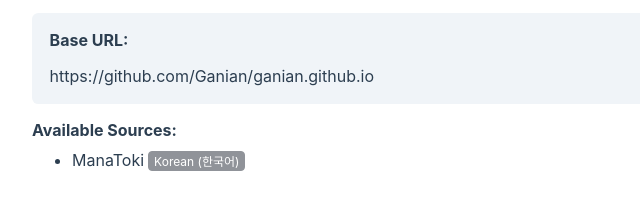
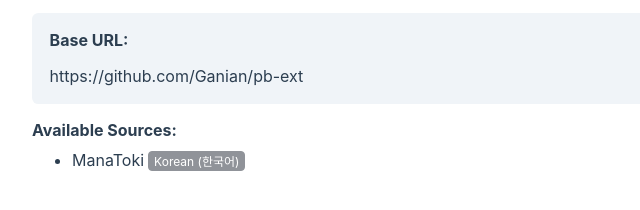
Before and after one commit to Ganian/ganian.github.io, a plain HTML site: page index.html in a window 1280 px wide. Shown: the part 472-682 px from the top of the page, 148-788 px from the left. Drawn offline with Linux system fonts and the light colour scheme.

Commit message:
Update index.html

```diff
--- a/index.html
+++ b/index.html
@@ -1,4 +1,4 @@
-<!DOCTYPE html><html lang="en"><head><meta name="robots" content="noindex"><meta charset="utf-8"><link rel="icon" href="https://paperback.moe/icons/logo-alt.svg"><title></title></head><body><header><img class="icon" src="https://paperback.moe/icons/logo-alt.svg" alt="Repository logo"><h1></h1><p class="pageDescription">A Paperback extensions repository</p><a class="addToPaperbackButton" href="paperback://addRepo?displayName=undefined&amp;url=https%3A%2F%2Fgithub.com%2FGanian%2Fganian.github.io">Add to Paperback</a></header><div class="content"><p id="repositoryDescription">The default source for Paperback, MangaDex</p><blockquote><p>A guide is available to learn everything about extensions repositories.</p><p>Check it <a href="https://paperback.moe/help/guides/adding-repos/">here</a> to learn how to add and use this repository in Paperback.</p></blockquote><blockquote><p> <span>On a Paperback installed device, press </span><a href="paperback://addRepo?displayName=undefined&amp;url=https%3A%2F%2Fgithub.com%2FGanian%2Fganian.github.io">Add to Paperback</a><span> or use the base URL to add this repository to the app.</span></p></blockquote><div class="baseUrl"><p class="title">Base URL:</p><p>https://github.com/Ganian/ganian.github.io</p></div><dev class="availableSources"><p class="title">Available Sources:</p><div id="listDiv"><ul><li>ManaToki<span class="el-tag el-tag--dark el-tag--mini el-tag--info">Korean (한국어)</span></li></ul></div></dev></div></body></html><style>body
+<!DOCTYPE html><html lang="en"><head><meta name="robots" content="noindex"><meta charset="utf-8"><link rel="icon" href="https://paperback.moe/icons/logo-alt.svg"><title></title></head><body><header><img class="icon" src="https://paperback.moe/icons/logo-alt.svg" alt="Repository logo"><h1></h1><p class="pageDescription">A Paperback extensions repository</p><a class="addToPaperbackButton" href="paperback://addRepo?displayName=undefined&amp;url=https%3A%2F%2Fgithub.com%2FGanian%2Fpb-ext">Add to Paperback</a></header><div class="content"><p id="repositoryDescription">The default source for Paperback, MangaDex</p><blockquote><p>A guide is available to learn everything about extensions repositories.</p><p>Check it <a href="https://paperback.moe/help/guides/adding-repos/">here</a> to learn how to add and use this repository in Paperback.</p></blockquote><blockquote><p> <span>On a Paperback installed device, press </span><a href="paperback://addRepo?displayName=undefined&amp;url=https%3A%2F%2Fgithub.com%2FGanian%2Fpb-ext">Add to Paperback</a><span> or use the base URL to add this repository to the app.</span></p></blockquote><div class="baseUrl"><p class="title">Base URL:</p><p>https://github.com/Ganian/pb-ext</p></div><dev class="availableSources"><p class="title">Available Sources:</p><div id="listDiv"><ul><li>ManaToki<span class="el-tag el-tag--dark el-tag--mini el-tag--info">Korean (한국어)</span></li></ul></div></dev></div></body></html><style>body
 {
     font-family: -apple-system, BlinkMacSystemFont, Segoe UI, Roboto, Oxygen, Ubuntu, Cantarell, Fira Sans, Droid Sans, Helvetica Neue, sans-serif;
     -moz-osx-font-smoothing: grayscale;
```
